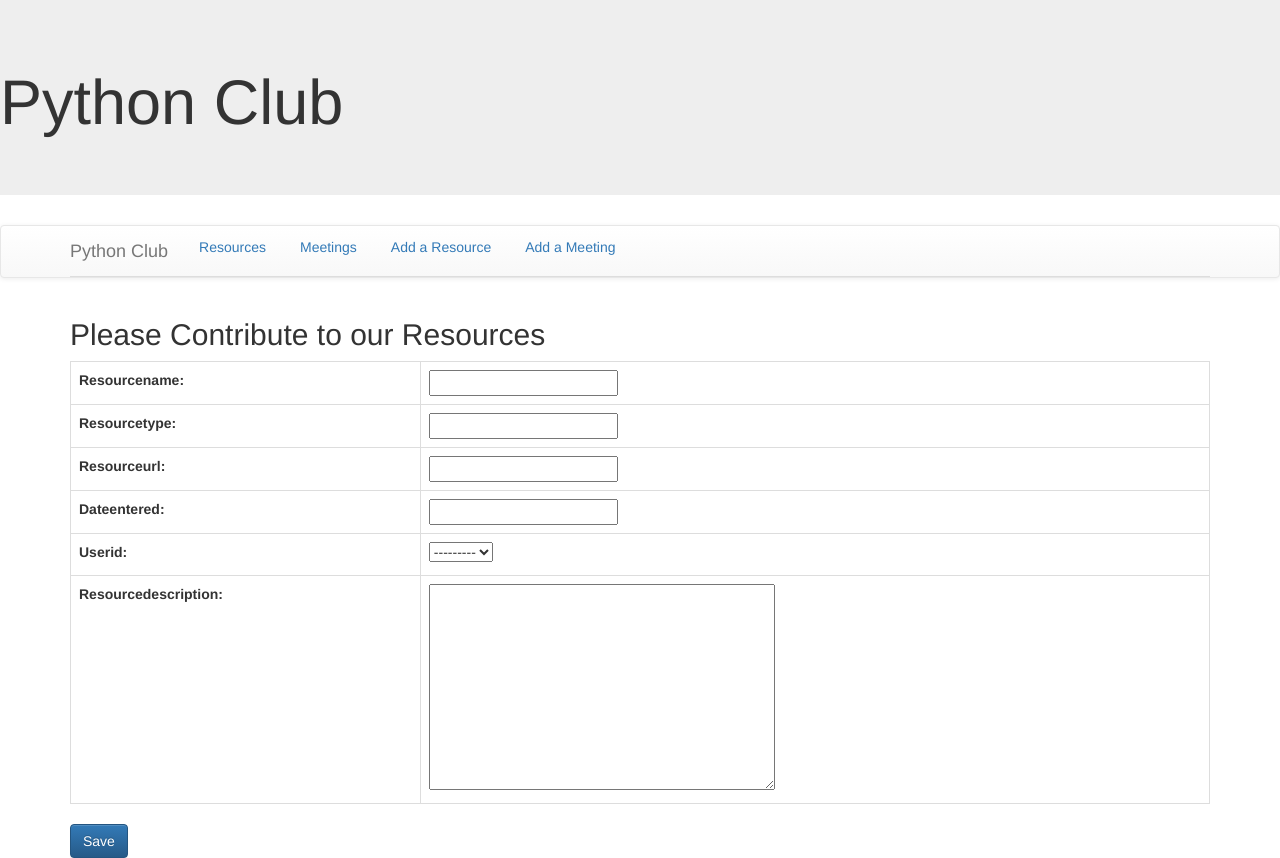
After one commit to Emily-is-cool/PythonClub, a Django app: page /club/newresource/ in a window 1280 px wide. The commit adds this page. Run offline with Django 4.2, Linux system fonts and the light colour scheme; some libraries are stand-ins or nearby versions.

Commit message:
A just-in-case commit since everything is working.

```diff
--- /dev/null
+++ b/club/forms.py
@@ -0,0 +1,13 @@
+from importlib.resources import Resource
+from django import forms
+from .models import resource, meeting
+
+class resourceForm(forms.ModelForm):
+    class Meta:
+        model=resource
+        fields='__all__'
+
+class meetingForm(forms.ModelForm):
+    class Meta:
+        model=meeting
+        fields='__all__'
--- a/club/models.py
+++ b/club/models.py
@@ -6,7 +6,7 @@ from django.contrib.auth.models import User
 class meeting(models.Model):
     meetingtitle=models.CharField(max_length=220)
     meetingdate=models.DateField()
-    meetingtime=models.DateTimeField()
+    meetingtime=models.TimeField()
     meetinglocation=models.CharField(max_length=254)
     agenda=models.TextField()
 
--- a/club/templates/base.html
+++ b/club/templates/base.html
@@ -16,8 +16,10 @@
 <a class="navbar-brand" href="{% url 'index' %}">Python Club</a>
 </div>
 <ul class="nav nav-tabs">
-<li><a data-toggle="tab" href="{% url 'resources' %}">Resources</a></li>
+<li><a href="{% url 'resources' %}">Resources</a></li>
 <li><a href="{% url 'meetings' %}">Meetings</a></li>
+<li><a href="{% url 'newresource' %}">Add a Resource</a></li>
+<li><a href="{% url 'newmeeting' %}">Add a Meeting</a></li>
 </ul>
 </div>
 </nav>
--- a/club/templates/club/meetingminutes.html
+++ b/club/templates/club/meetingminutes.html
@@ -2,6 +2,7 @@
 {% block content %}
 <h2>Meeting Minutes</h2>
 <p>Meeting Date: {{meet.meetingdate}} </p>
+<p>Meeting Time: {{meet.meetingtime}} </p>
 <p>Meeting Location: {{meet.meetinglocation}} </p>
 <p>Meeting Agenda: {{meet.agenda}} </p>
 
--- /dev/null
+++ b/club/templates/club/newresource.html
@@ -0,0 +1,12 @@
+{% extends 'base.html'%}
+{% block content %}
+<h2>Please Contribute to our Resources</h2>
+<table class="table table-bordered">
+    <form method="POST", class = "form-group">
+    {% csrf_token %}
+    {{form.as_table}}
+</table>
+<button type="submit" class="btn btn-primary">Save</button>
+</form>
+
+{% endblock %}
--- a/club/templates/club/resources.html
+++ b/club/templates/club/resources.html
@@ -3,7 +3,7 @@
 <h2>Resources</h2>
 <ul>
     {% for r in resource_list %}
-    <li>{{ r.resourcename }}</li>
+    <li><a href="{% url 'viewresources' id=r.id %}"> {{ r.resourcename }}</a></li>
     {% endfor %}
 </ul>
 
--- a/club/urls.py
+++ b/club/urls.py
@@ -4,6 +4,8 @@ urlpatterns = [
     path('', views.index, name='index'),
     path('resources/', views.getresource, name='resources'),
     path('meetings/', views.meetingview, name='meetings'),
-    path('meetingmin/<int:id>', views.meetingmin, name='somethingelse'),
-
+    path('meetingminutes/<int:id>', views.meetingmin, name='somethingelse'),
+    path('newresource/', views.newResource, name='newresource'),
+    path('resourceview/<int:id>', views.resourceview, name = 'viewresources'),
+    path('newmeeting/', views.newMeeting, name='newmeeting')
 ]
--- a/club/views.py
+++ b/club/views.py
@@ -1,6 +1,8 @@
+from importlib.resources import Resource
 from django.shortcuts import get_object_or_404, render
 from .models import meeting, meetingminute, resource, event
 from django.urls import reverse_lazy
+from .forms import resourceForm, meetingForm
 
 
 # Create your views here.
@@ -18,3 +20,31 @@ def meetingview(request):
 def meetingmin(request, id):
     meet=get_object_or_404(meeting, pk=id)
     return render(request, 'club/meetingminutes.html', {'meet' : meet})
+
+def resourceview(request, id):
+    resource_view=get_object_or_404(resource, pk=id)
+    return render(request, 'club/resourceview.html', {'resource_view' : resource_view})
+
+def newResource(request):
+    form=resourceForm
+    if request.method=='POST':
+        form = resourceForm(request.POST)
+        if form.is_valid():
+            post=form.save(commit=True)
+            post.save()
+            form=resourceForm()
+    else:
+        form=resourceForm()
+    return render(request, 'club/newresource.html', {'form': form})
+
+def newMeeting(request):
+    form=meetingForm
+    if request.method=='POST':
+        form = meetingForm(request.POST)
+        if form.is_valid():
+            post=form.save(commit=True)
+            post.save()
+            form=meetingForm()
+    else:
+        form=meetingForm()
+    return render(request, 'club/newmeeting.html', {'form': form})
```
Also changed, not shown: club/templates/club/newmeeting.html (added, +11 -0 lines), club/templates/club/resourceview.html (added, +12 -0 lines).
